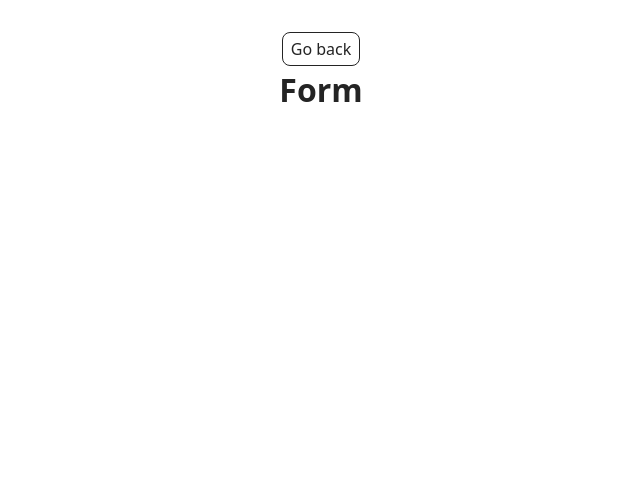
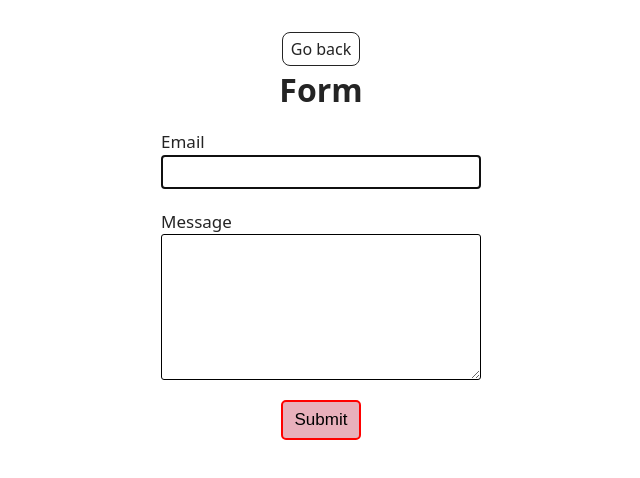
Before and after one commit to vovklera/goit-js-hw-09, a website built with Vite: page src/2-form.html in a window 1280 px wide. Shown: the whole page, without its empty margins (319-959 px from the left). Built offline with nearby package versions, Linux system fonts and the light colour scheme.

Commit message:
finish form task

```diff
--- a/src/2-form.html
+++ b/src/2-form.html
@@ -12,7 +12,19 @@
       <div class="container">
         <a class="back-link" href="./index.html">Go back</a>
         <h1 class="main-title">Form</h1>
-        <!-- <load src="./partials/back-link.html" /> -->
+
+        <form class="feedback-form" autocomplete="off">
+          <label class="label-form">
+            Email
+            <input type="email" name="email" autofocus />
+          </label>
+          <label class="label-form">
+            Message
+            <textarea name="message" rows="8"></textarea>
+          </label>
+          <button type="submit" class="btn-form">Submit</button>
+        </form>
+
       </div>
     </main>
     <script type="module" src="./js/2-form.js"></script>
--- a/src/css/styles.css
+++ b/src/css/styles.css
@@ -21,9 +21,7 @@
   display: flex;
   flex-wrap: wrap;
   gap: 24px;
-  padding: 24px 156px;
   margin: 0 auto;
-  width: 1128px;
 }
 
 .gallery-item {
@@ -37,3 +35,47 @@
   object-fit: cover;
   display: block;
 }
+
+.feedback-form{
+  display: flex;
+  flex-direction:column;
+  gap: 20px;
+  padding-top: 15px;
+}
+
+.btn-form{
+  display: flex;
+  width: 80px;
+  height: 40px;
+  align-items: center;
+  justify-content: center;
+  font-size: 17px;
+  margin: 0 auto;
+  background-color: rgb(232, 176, 187);
+  border: 2px solid red;
+  border-radius: 5px;
+}
+
+.feedback-form{
+  max-width: 320px;
+  margin: 0 auto;
+}
+
+.feedback-form input,
+.feedback-form textarea {
+  width: 100%;
+  box-sizing: border-box;
+  padding: 8px;
+  font-size: 14px;
+
+  border: 1px solid rgb(0, 0, 0);
+  border-radius: 3px;
+}
+
+.label-form{
+  display: flex;
+  justify-content: left;
+  flex-direction: column;
+  align-items: flex-start;
+  font-size: 17px;
+}
--- a/src/js/1-gallery.js
+++ b/src/js/1-gallery.js
@@ -1,7 +1,6 @@
 import SimpleLightbox from "simplelightbox";
 // Додатковий імпорт стилів
 import "simplelightbox/dist/simple-lightbox.min.css";
-
 
 const images = [
   {
@@ -69,7 +68,6 @@ const images = [
   },
 ];
 
-
 const container = document.querySelector(".gallery");
 
 container.insertAdjacentHTML("beforeend", createGallery(images));
--- a/src/js/2-form.js
+++ b/src/js/2-form.js
@@ -0,0 +1,44 @@
+const formData = {
+    email: "",
+    message: ""
+};
+
+const STORAGE_KEY = "feedback-form-state";
+
+const form = document.querySelector(".feedback-form");
+const emailInput = form.elements.email;
+const messageInput = form.elements.message;
+
+form.addEventListener("submit", handleSubmit);
+
+form.addEventListener("input", onFormInput);
+populateInput();
+
+function onFormInput(event) {
+    const { name, value } = event.target;
+    formData[name] = value;
+
+    localStorage.setItem(STORAGE_KEY, JSON.stringify(formData));
+};
+
+function populateInput() {
+    const newInput = JSON.parse(localStorage.getItem(STORAGE_KEY));
+
+    if (newInput) {
+        emailInput.value = newInput.email;
+        messageInput.value = newInput.message;
+    }
+};
+
+function handleSubmit(event) {
+    event.preventDefault();
+
+    if (!emailInput.value || !messageInput.value) {
+        console.log("Fill please all fields");
+    } else {
+        console.log(formData);
+    };
+
+    event.currentTarget.reset();
+    localStorage.removeItem(STORAGE_KEY);
+};
```
